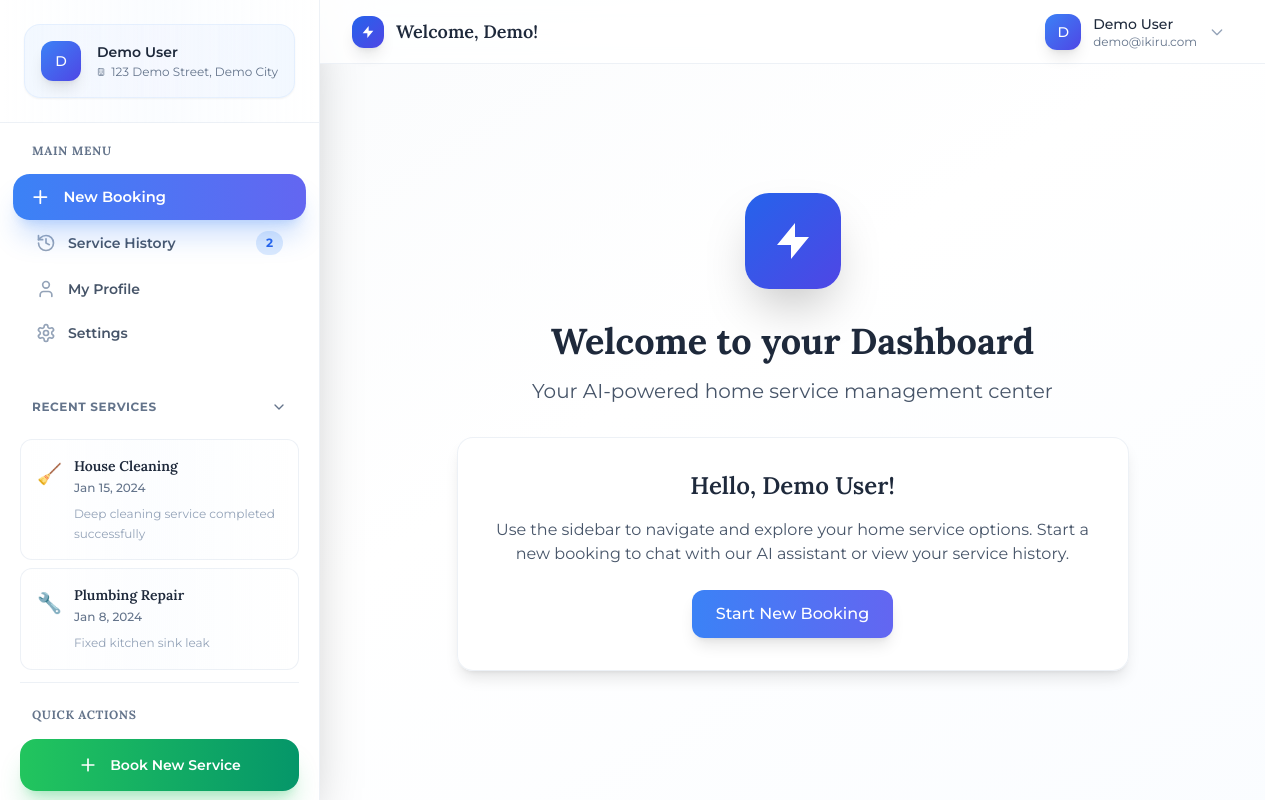
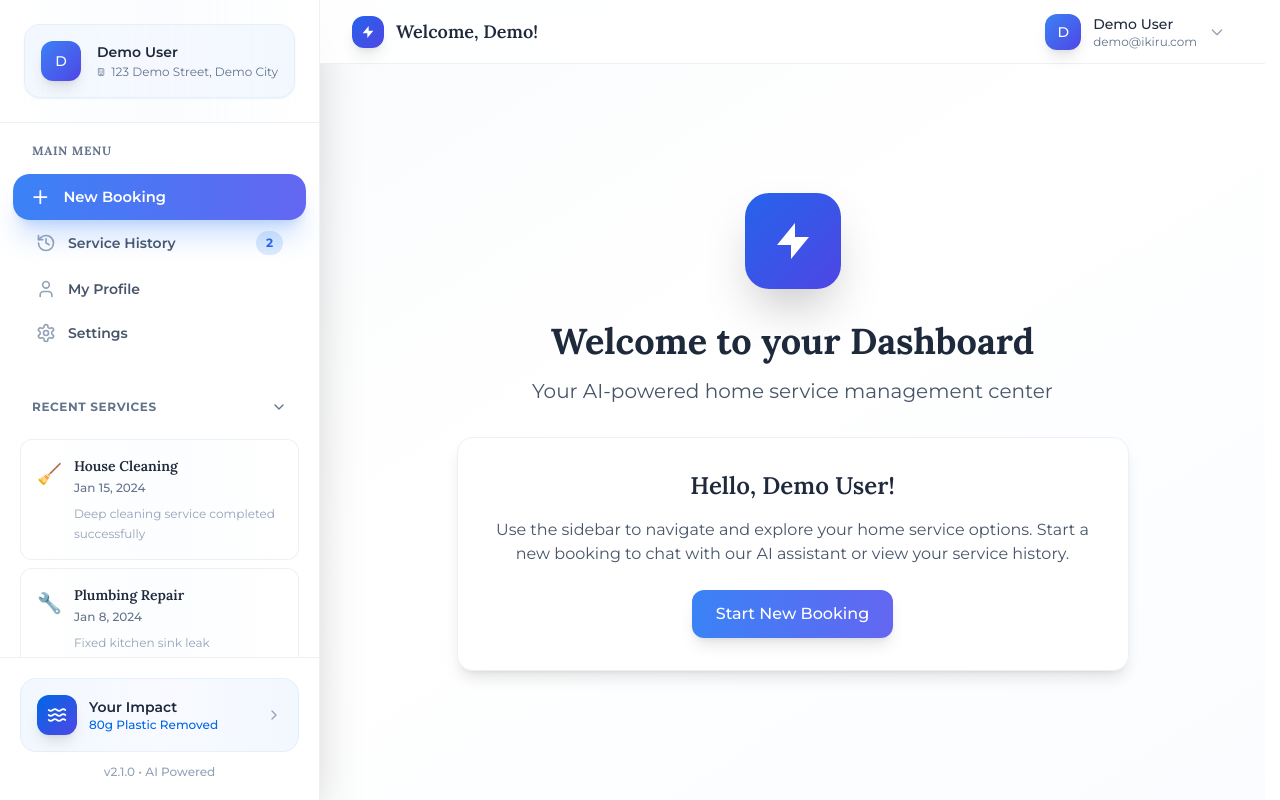
Before and after one commit to shiivatsh/iki-uidesign-test, a React (Vite) app: page /dashboard in a window 1280 px wide. Built offline with nearby package versions, Linux system fonts and the light colour scheme.

Commit message:
Fix Your Impact section
Ensure the "Your Impact" section at the bottom of the sidebar doesn't require scrolling.

```diff
--- a/src/components/ServiceSidebar.tsx
+++ b/src/components/ServiceSidebar.tsx
@@ -248,9 +248,10 @@ const ServiceSidebar: React.FC<ServiceSidebarProps> = ({ trackingCode, userData
           </button>
           </div>
         </div>
+      </div>
 
-        {/* Your Impact Section */}
-        <div className="mt-6">
+      {/* Fixed Your Impact Section at Bottom */}
+      <div className="p-5 border-t border-slate-200/60 bg-white/95">
         <button
           onClick={() => setShowImpactPopup(true)}
           className="w-full p-4 bg-gradient-to-r from-blue-50/80 via-indigo-50/40 to-blue-50/80 rounded-2xl border border-blue-100/60 hover:border-blue-200 hover:shadow-lg transition-all duration-300 cursor-pointer group transform hover:scale-105"
@@ -270,7 +271,6 @@ const ServiceSidebar: React.FC<ServiceSidebarProps> = ({ trackingCode, userData
         {/* Version Text */}
         <div className="mt-3 text-center">
           <p className="text-xs text-slate-400 font-medium">v2.1.0 • AI Powered</p>
-          </div>
         </div>
       </div>
 
```
Lines whose indentation alone changed are shown as unchanged.
